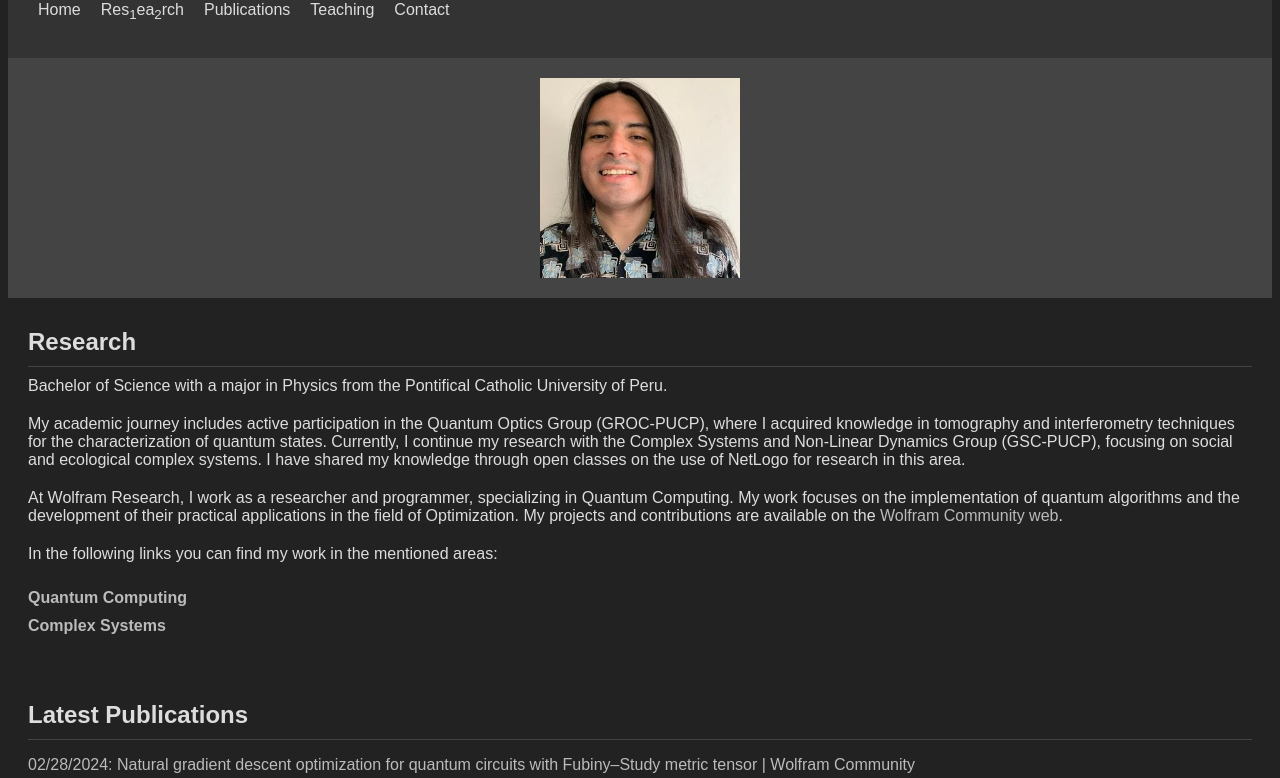
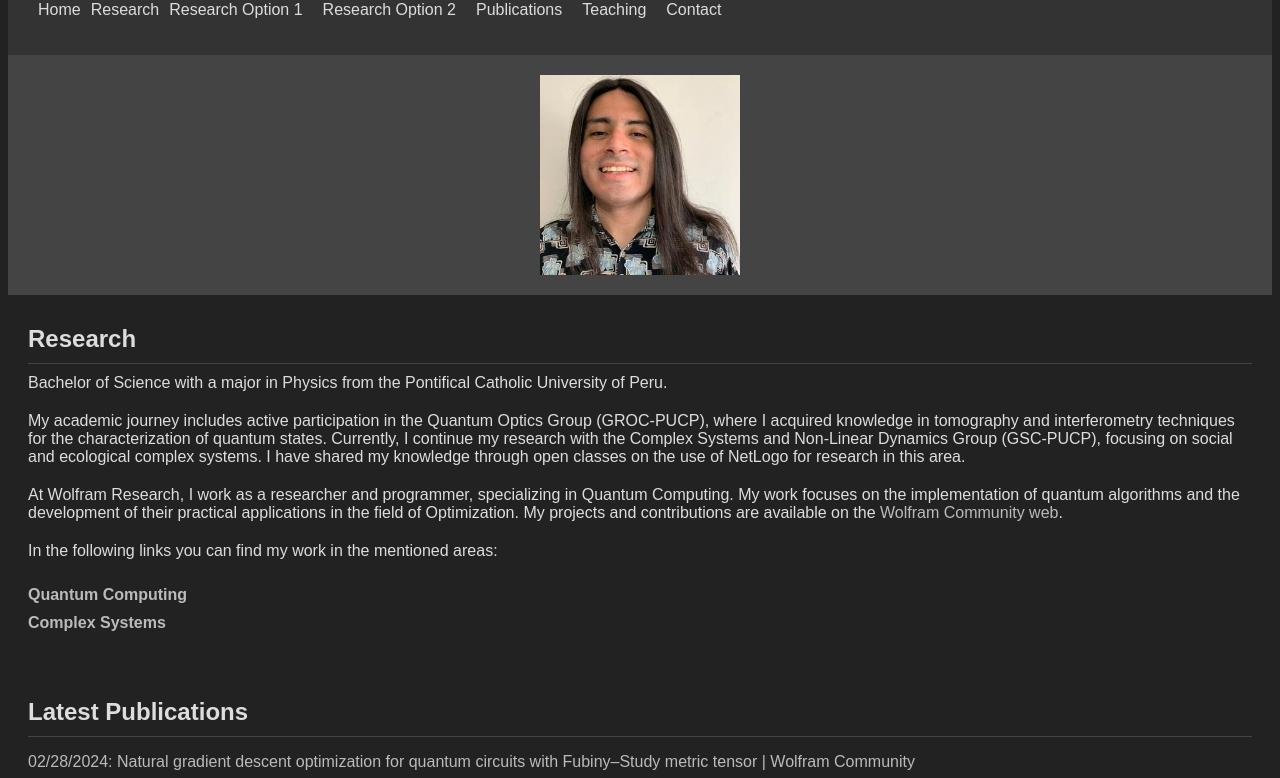
Before and after one commit to sebrodfal/sebrodfal.github.io, a plain HTML site: page index.html in a window 1280 px wide. Shown: the part 80-858 px from the top of the page. Drawn offline with Linux system fonts and the light colour scheme.

Commit message:
Update index.html

```diff
--- a/index.html
+++ b/index.html
@@ -82,7 +82,11 @@
         <nav>
             <ul>
                 <li><a href="index.html">Home</a></li>
-				 <li><a href="#research">Res<span style="vertical-align:sub; font-size: smaller;">1</span>ea<span style="vertical-align:sub; font-size: smaller;">2</span>rch</a></li>
+            <a href="#research">Research</a>
+            <ul>
+                <li><a href="#research1">Research Option 1</a></li>
+                <li><a href="#research2">Research Option 2</a></li>
+            </ul>
                 <li><a href="#publications">Publications</a></li>
                 <li><a href="teaching.html">Teaching</a></li>
                 <li><a href="#contact">Contact</a></li>
```
